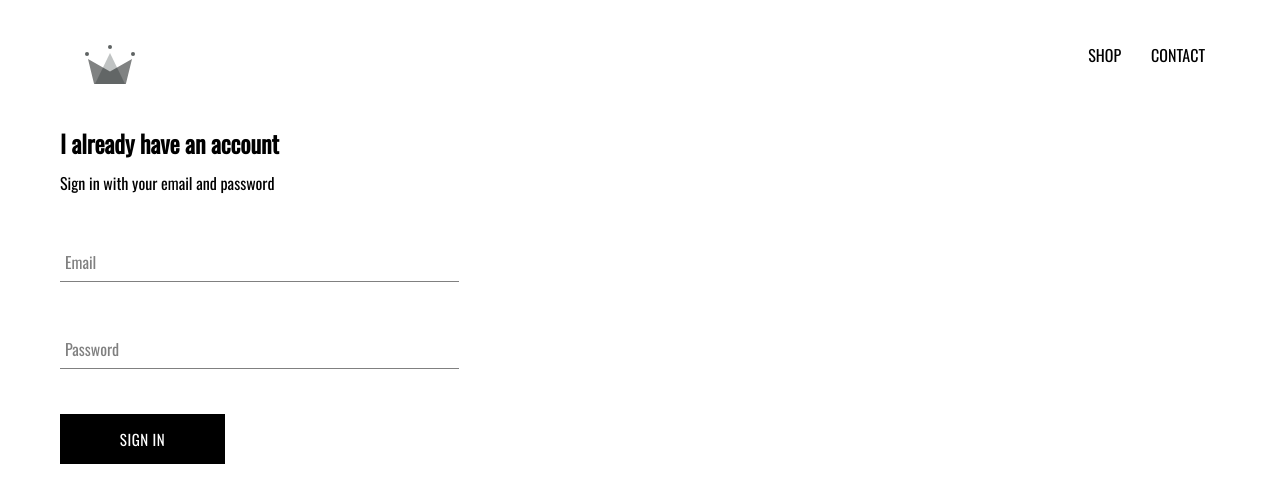
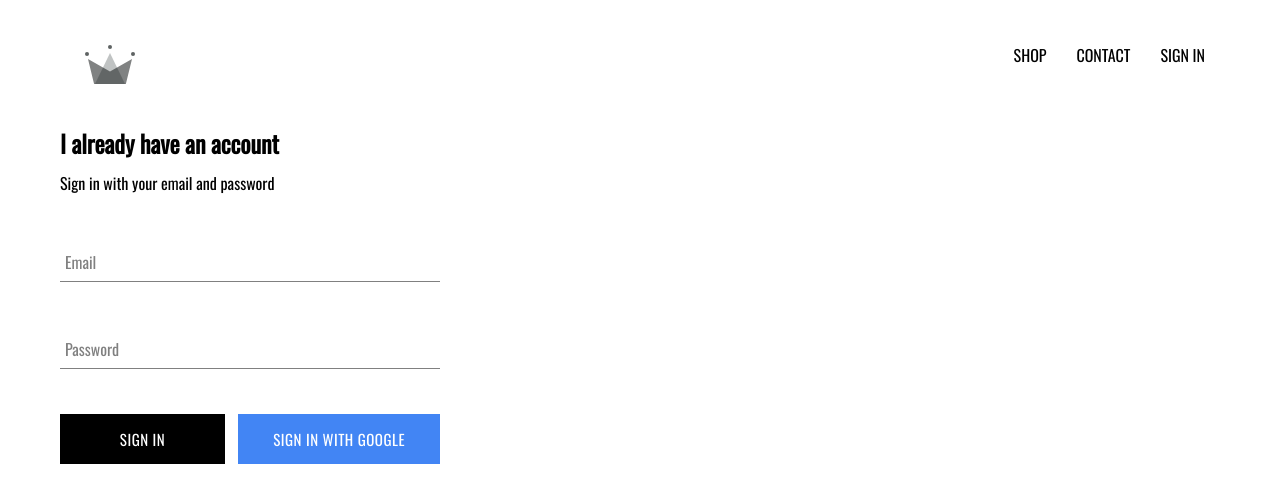
Before and after one commit to lyubomiraml/react-e-comerce-app, a React (Create React App) app: page /signin in a window 1280 px wide. Shown: the top 502 px of the page. Built offline with nearby package versions, Linux system fonts and the light colour scheme; no server answers.

Commit message:
integrated firebase into application, created sign in page with sign in component and sign in with google

```diff
--- a/package.json
+++ b/package.json
@@ -6,6 +6,7 @@
     "@testing-library/jest-dom": "^4.2.4",
     "@testing-library/react": "^9.5.0",
     "@testing-library/user-event": "^7.2.1",
+    "firebase": "^7.14.1",
     "node-sass": "^4.13.1",
     "react": "^16.13.1",
     "react-dom": "^16.13.1",
--- a/src/App.css
+++ b/src/App.css
@@ -8,3 +8,7 @@
     text-decoration: none;
     color: black;
 }
+
+*{
+    box-sizing: border-box;
+}
--- a/src/App.js
+++ b/src/App.js
@@ -1,5 +1,6 @@
-import React from "react";
+import React, { Component } from "react";
 import { Route, Switch } from "react-router-dom";
+import { auth } from "./firebase/firebase.utils"
 
 import "./App.css";
 
@@ -9,10 +10,31 @@
 import Header from './components/header/header.component';
 
 
-function App() {
+class App extends Component {
+
+  constructor(props){
+    super(props);
+    this.state = {
+      currentUser: null
+    }
+  }
+
+  unsubscribeFromAuth = null;
+
+  componentDidMount(){
+    this.unsubscribeFromAuth =  auth.onAuthStateChanged(user => {
+      this.setState({currentUser: user});
+    })
+  }
+
+  componentWillUnmount(){
+    this.unsubscribeFromAuth();
+  }
+
+  render(){
     return (
       <div>
-      <Header/>
+        <Header currentUser={this.state.currentUser}/>
         <Switch>
           <Route exact path="/" component={HomePage} />
           <Route path="/shop" component={ShopPage} />
@@ -20,6 +42,8 @@
         </Switch>
       </div>
     );
+
+  }
 }
 
 export default App;
--- a/src/components/custom-button/custom-button.component.jsx
+++ b/src/components/custom-button/custom-button.component.jsx
@@ -1,8 +1,8 @@
 import React from "react"
 import "./custom-button.styles.scss"
 
-const CustomButton = ({children, ...otherProps}) => (
-<button className='custom-button' {...otherProps}>
+const CustomButton = ({children, isGoogleSignIn, ...otherProps}) => (
+<button className={`${isGoogleSignIn ? 'google-sign-in': '' } custom-button`} {...otherProps}>
 {children}
 </button>
 );
--- a/src/components/custom-button/custom-button.styles.scss
+++ b/src/components/custom-button/custom-button.styles.scss
@@ -18,4 +18,14 @@
       color: black;
       border: 1px solid black;
     }
+
+    &.google-sign-in{
+      background-color: #4285f4;
+      color: white;
+
+      &:hover{
+        background-color: #1e3b6b;
+        border: none;
+      }
+    }
   }
--- a/src/components/header/header.component.jsx
+++ b/src/components/header/header.component.jsx
@@ -2,8 +2,10 @@
 import "./header.styles.scss"
 import {Link } from "react-router-dom"
 import { ReactComponent as Logo } from '../../assets/crwn.svg'
+import { auth } from "../../firebase/firebase.utils"
 
-const Header = () => (
+
+const Header = ({currentUser}) => (
     <div className="header">
     <Link className="logo-container" to="/">
     <Logo className="logo"/>
@@ -11,6 +13,12 @@
     <div className="options">
     <Link className="option" to="/shop" >SHOP</Link>
     <Link className="option" to="/contact" >CONTACT</Link>
+    {
+        currentUser ?
+        <div className ="option" onClick={() =>auth.signOut()}>SIGN OUT</div>
+        :
+        <Link className ="option"  to="/signin" >SIGN IN</Link>
+    }
     </div>
     </div>
 );
--- a/src/components/header/header.styles.scss
+++ b/src/components/header/header.styles.scss
@@ -20,6 +20,7 @@
 
       .option {
         padding: 10px 15px;
+        cursor: pointer;
       }
     }
   }
--- a/src/components/sign-in/sign-in.component.jsx
+++ b/src/components/sign-in/sign-in.component.jsx
@@ -2,6 +2,8 @@
 import './sign-in.styles.scss'
 import FormInput from '../form-input/form-input.component'
 import CustomButton from '../custom-button/custom-button.component'
+
+import {signInWithGoogle} from '../../firebase/firebase.utils'
 
 class SignIn extends Component {
 
@@ -36,7 +38,11 @@
             <form onSubmit={this.handleSubmit}>
             <FormInput handleChange={this.handleChange} label="Email" type="email"  name='email' value={this.state.email} required/>
             <FormInput handleChange={this.handleChange} label="Password" type="password"  name='password' value={this.state.password} required/>
-            <CustomButton type="submit" value='Submit Form'> Sign in </CustomButton>
+
+            <div className='buttons'>
+            <CustomButton type="submit"> Sign in </CustomButton>
+            <CustomButton onClick={signInWithGoogle} isGoogleSignIn> Sign in with Google</CustomButton>
+            </div>
             </form>
             </div>
         )
--- a/src/components/sign-in/sign-in.styles.scss
+++ b/src/components/sign-in/sign-in.styles.scss
@@ -1,5 +1,5 @@
 .sign-in{
-    width: 30vw;
+    width: 380px;
     display: flex;
     flex-direction: column;
 
@@ -7,4 +7,9 @@
     margin: 10px 0;
 
     }
+
+    .buttons{
+        display: flex;
+        justify-content: space-between;
+    }
 }
--- /dev/null
+++ b/src/firebase/firebase.utils.js
@@ -0,0 +1,26 @@
+import firebase from 'firebase/app';
+import 'firebase/firestore';
+import 'firebase/auth';
+
+
+const config = {
+    apiKey: "AIzaSyAd6ZZF54Vr71TikaEJVmztmcUISKXjoQQ",
+    authDomain: "react-e-comerce-app.firebaseapp.com",
+    databaseURL: "https://react-e-comerce-app.firebaseio.com",
+    projectId: "react-e-comerce-app",
+    storageBucket: "react-e-comerce-app.appspot.com",
+    messagingSenderId: "106660890914",
+    appId: "1:106660890914:web:a2e24e917cd682b0e57d7b",
+    measurementId: "G-366NBRSPJP"
+};
+
+firebase.initializeApp(config);
+
+export const auth = firebase.auth();
+export const firestore = firebase.firestore();
+
+const provider = new firebase.auth.GoogleAuthProvider();
+provider.setCustomParameters({prompt:'select_account'});
+export const signInWithGoogle = () => auth.signInWithPopup(provider);
+
+export default firebase;
```
Also changed, not shown: 1 other file (tests, documents, lock files or other folders). Lines whose indentation alone changed are shown as unchanged.
